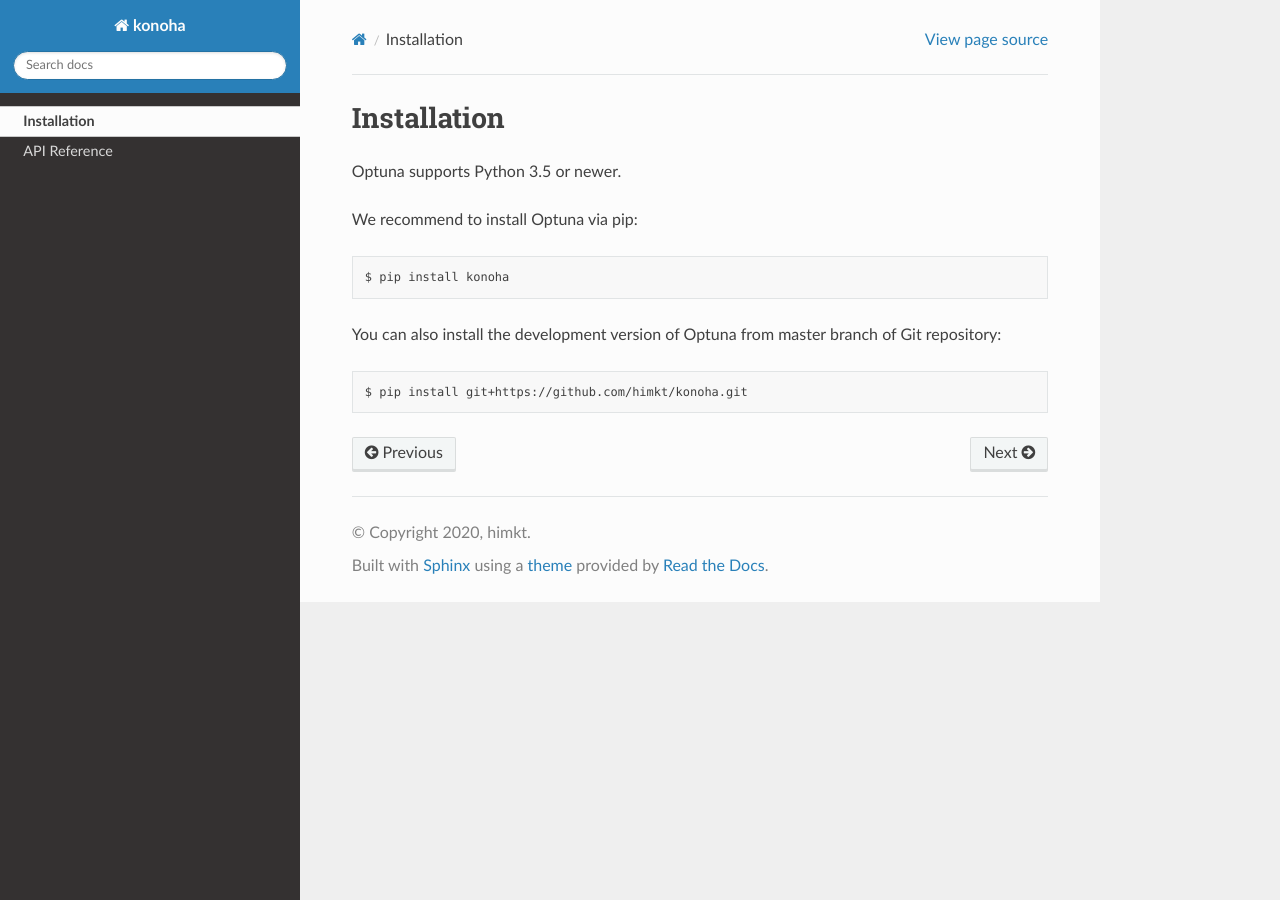
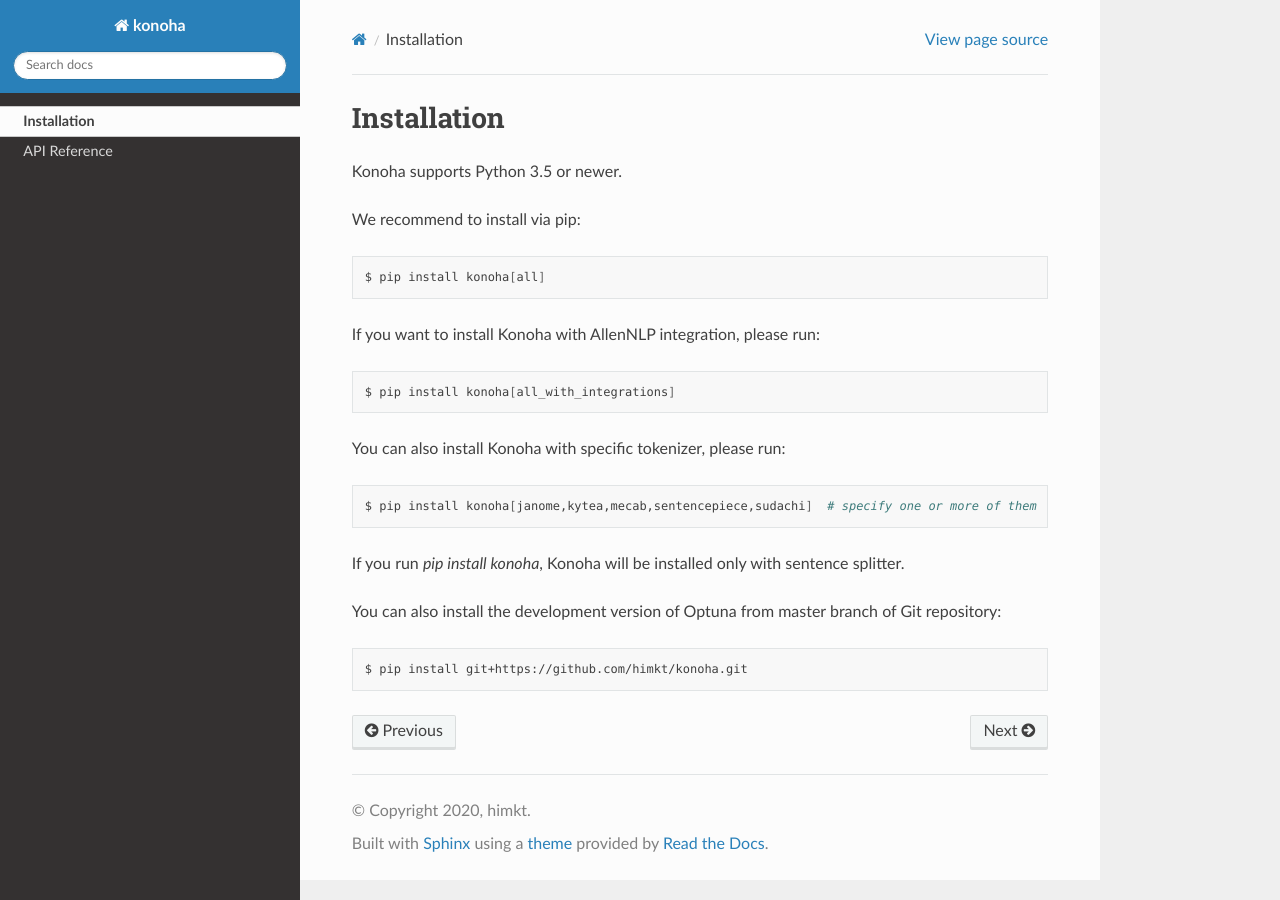
Before and after one commit to himkt/konoha, a Sphinx documentation site: the page built from docs/source/installation.rst, in a window 1280 px wide. Built offline with Sphinx 7.4.7 and the Read the Docs theme 2.0.0, drawn with Linux system fonts in a browser that asks for light colours.

Commit message:
Update docs

```diff
--- a/docs/source/installation.rst
+++ b/docs/source/installation.rst
@@ -1,13 +1,27 @@
 Installation
 ============
 
-Optuna supports Python 3.5 or newer.
+Konoha supports Python 3.5 or newer.
 
-We recommend to install Optuna via pip:
+We recommend to install via pip:
 
 .. code-block:: bash
 
-    $ pip install konoha
+    $ pip install konoha[all]
+
+If you want to install Konoha with AllenNLP integration, please run:
+
+.. code-block:: bash
+
+    $ pip install konoha[all_with_integrations]
+
+You can also install Konoha with specific tokenizer, please run:
+
+.. code-block:: bash
+
+    $ pip install konoha[janome,kytea,mecab,sentencepiece,sudachi]  # specify one or more of them
+
+If you run `pip install konoha`, Konoha will be installed only with sentence splitter.
 
 You can also install the development version of Optuna from master branch of Git repository:
 
```
